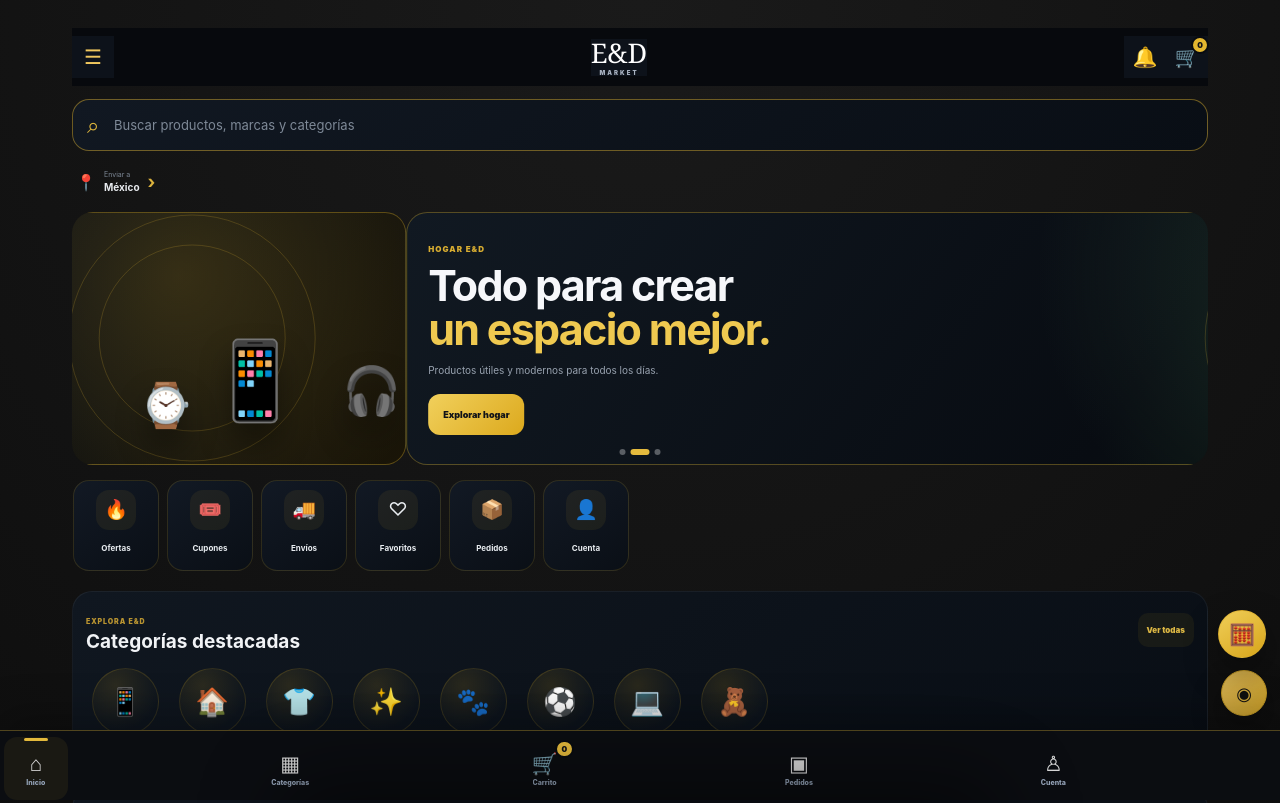
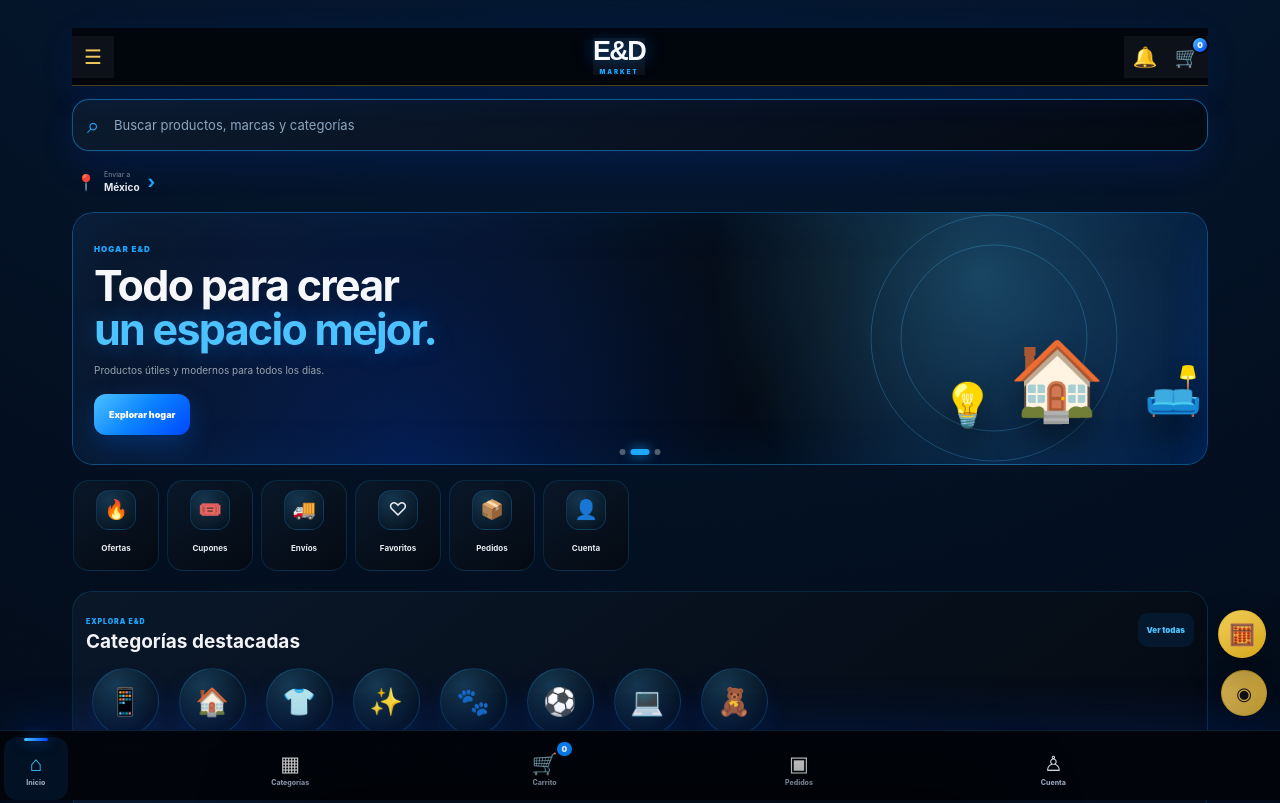
Before and after one commit to celmexatn-ctrl/celmex-store, a website: page index.html in a window 1280 px wide. Shown: the top 803 px of the page. Drawn offline with Linux system fonts and the light colour scheme; no server answers; animation ran at ten frames a second.

Commit message:
Aplicar identidad azul electrico de E&D Market Next

```diff
--- a/index.html
+++ b/index.html
@@ -31,9 +31,11 @@
   <link rel="stylesheet" href="edmarket-v303.css?v=303">
   <link rel="stylesheet" href="pricing-engine/ui.css?v=020">
   <link rel="stylesheet" href="next/styles/next.css?v=2001">
+  <link rel="stylesheet" href="next/styles/electric-brand.css?v=2100">
+  <link rel="icon" type="image/svg+xml" href="assets/branding-next/icon-next.svg?v=2100">
 </head>
 <body>
-  <div id="splash" class="splash" aria-hidden="true"><img src="assets/logo.png" alt="" decoding="async" fetchpriority="high"><strong>E&D Market</strong><span>Todo lo que buscas, en un solo lugar.</span></div>
+  <div id="splash" class="splash" aria-hidden="true"><img src="assets/branding-next/logo-next.svg?v=2100" alt="" decoding="async" fetchpriority="high"><strong>E&D Market</strong><span>Todo lo que buscas, en un solo lugar.</span></div>
   <div class="ambient ambient-a"></div><div class="ambient ambient-b"></div>
 
   <header class="topbar">
--- /dev/null
+++ b/next/styles/electric-brand.css
@@ -0,0 +1,352 @@
+/* ========================================================
+   E&D MARKET NEXT — IDENTIDAD OFICIAL AZUL ELÉCTRICO
+   ======================================================== */
+
+:root {
+  --ed-electric-050: #EAF8FF;
+  --ed-electric-100: #C7EEFF;
+  --ed-electric-300: #4CC2FF;
+  --ed-electric-400: #1EA7FF;
+  --ed-electric-500: #0B84FF;
+  --ed-electric-600: #0068E8;
+  --ed-electric-700: #0047FF;
+
+  --ed-electric-bg: #02050B;
+  --ed-electric-bg-soft: #050A13;
+  --ed-electric-surface: #07111F;
+  --ed-electric-surface-2: #0A1728;
+  --ed-electric-border: rgba(30, 167, 255, 0.25);
+  --ed-electric-text: #F7FAFF;
+  --ed-electric-muted: #8DA5BE;
+  --ed-electric-success: #23D18B;
+}
+
+/* Fondo general */
+.ed-next-enabled body {
+  background:
+    radial-gradient(
+      circle at 50% -10%,
+      rgba(11, 132, 255, 0.18),
+      transparent 34%
+    ),
+    linear-gradient(
+      180deg,
+      #030711,
+      var(--ed-electric-bg) 45%,
+      #010307
+    ) !important;
+}
+
+/* Encabezado */
+.ed-next-enabled .ed-next-header {
+  border-bottom:
+    1px solid rgba(11, 132, 255, 0.14);
+  background:
+    rgba(2, 5, 11, 0.94) !important;
+  box-shadow:
+    0 10px 35px rgba(0, 71, 255, 0.11);
+}
+
+.ed-next-enabled .ed-next-brand strong {
+  color: var(--ed-electric-text) !important;
+  font-family:
+    Arial,
+    Helvetica,
+    sans-serif !important;
+  font-weight: 900 !important;
+  letter-spacing: -0.06em;
+  text-shadow:
+    0 0 18px rgba(11, 132, 255, 0.55);
+}
+
+.ed-next-enabled .ed-next-brand small {
+  color: var(--ed-electric-400) !important;
+}
+
+/* Botones e iconos */
+.ed-next-enabled .ed-next-icon-button {
+  color: var(--ed-electric-text);
+}
+
+.ed-next-enabled .ed-next-icon-button i {
+  border-color: #02050B;
+  background:
+    linear-gradient(
+      135deg,
+      var(--ed-electric-300),
+      var(--ed-electric-700)
+    ) !important;
+  color: white;
+}
+
+/* Buscador */
+.ed-next-enabled .ed-next-search {
+  border-color:
+    rgba(30, 167, 255, 0.48) !important;
+  background:
+    linear-gradient(
+      145deg,
+      rgba(12, 27, 47, 0.98),
+      rgba(4, 10, 19, 0.98)
+    ) !important;
+  box-shadow:
+    0 0 0 1px rgba(11, 132, 255, 0.05),
+    0 14px 35px rgba(0, 71, 255, 0.12);
+}
+
+.ed-next-enabled .ed-next-search > span,
+.ed-next-enabled .ed-next-location b {
+  color: var(--ed-electric-400) !important;
+}
+
+.ed-next-enabled .ed-next-search input {
+  color: var(--ed-electric-text);
+}
+
+.ed-next-enabled .ed-next-search input::placeholder {
+  color: var(--ed-electric-muted);
+}
+
+/* Campañas */
+.ed-next-enabled .ed-next-slide {
+  border-color:
+    rgba(30, 167, 255, 0.36) !important;
+  background:
+    radial-gradient(
+      circle at 80% 25%,
+      rgba(76, 194, 255, 0.30),
+      transparent 29%
+    ),
+    radial-gradient(
+      circle at 30% 100%,
+      rgba(0, 71, 255, 0.22),
+      transparent 42%
+    ),
+    linear-gradient(
+      130deg,
+      #0A1A31,
+      #030A14 62%,
+      #031E45
+    ) !important;
+  box-shadow:
+    inset 0 0 55px rgba(11, 132, 255, 0.08),
+    0 18px 45px rgba(0, 71, 255, 0.12);
+}
+
+.ed-next-enabled .ed-next-slide small,
+.ed-next-enabled .ed-next-section-heading small {
+  color: var(--ed-electric-400) !important;
+}
+
+.ed-next-enabled .ed-next-slide h1 b,
+.ed-next-enabled .ed-next-slide h2 b {
+  color: var(--ed-electric-300) !important;
+  text-shadow:
+    0 0 24px rgba(11, 132, 255, 0.42);
+}
+
+.ed-next-enabled .ed-next-slide button,
+.ed-next-enabled .ed-pricing-primary,
+.ed-next-enabled .primary {
+  border: 0 !important;
+  background:
+    linear-gradient(
+      135deg,
+      var(--ed-electric-300),
+      var(--ed-electric-500) 48%,
+      var(--ed-electric-700)
+    ) !important;
+  color: white !important;
+  box-shadow:
+    0 10px 26px rgba(0, 104, 232, 0.30);
+}
+
+/* Aros del banner */
+.ed-next-enabled .ed-next-slide figure::before,
+.ed-next-enabled .ed-next-slide figure::after {
+  border-color:
+    rgba(76, 194, 255, 0.25) !important;
+}
+
+.ed-next-enabled
+.ed-next-campaign-dots
+button.is-active {
+  background:
+    var(--ed-electric-400) !important;
+  box-shadow:
+    0 0 12px rgba(30, 167, 255, 0.75);
+}
+
+/* Accesos rápidos */
+.ed-next-enabled .ed-next-shortcuts button,
+.ed-next-enabled .ed-next-section {
+  border-color:
+    rgba(30, 167, 255, 0.16) !important;
+  background:
+    linear-gradient(
+      145deg,
+      rgba(10, 24, 42, 0.98),
+      rgba(4, 10, 18, 0.98)
+    ) !important;
+}
+
+.ed-next-enabled
+.ed-next-shortcuts button span {
+  border:
+    1px solid rgba(30, 167, 255, 0.20);
+  background:
+    radial-gradient(
+      circle at 35% 25%,
+      rgba(76, 194, 255, 0.20),
+      rgba(5, 15, 27, 0.92)
+    ) !important;
+}
+
+/* Categorías */
+.ed-next-enabled .ed-next-category span {
+  border-color:
+    rgba(30, 167, 255, 0.22) !important;
+  background:
+    radial-gradient(
+      circle at 35% 25%,
+      rgba(76, 194, 255, 0.22),
+      #071321 72%
+    ) !important;
+  box-shadow:
+    0 10px 24px rgba(0, 71, 255, 0.10);
+}
+
+.ed-next-enabled
+.ed-next-section-heading button {
+  background:
+    rgba(11, 132, 255, 0.10) !important;
+  color:
+    var(--ed-electric-300) !important;
+}
+
+/* Navegación inferior */
+.ed-next-enabled .ed-v3-bottom-nav {
+  border-top-color:
+    rgba(30, 167, 255, 0.18) !important;
+  background:
+    rgba(2, 5, 11, 0.975) !important;
+  box-shadow:
+    0 -16px 42px rgba(0, 71, 255, 0.12);
+}
+
+.ed-next-enabled
+.ed-v3-nav-item.is-active {
+  background:
+    rgba(11, 132, 255, 0.10) !important;
+  color:
+    var(--ed-electric-300) !important;
+}
+
+.ed-next-enabled
+.ed-v3-nav-item.is-active::before {
+  background:
+    linear-gradient(
+      90deg,
+      var(--ed-electric-300),
+      var(--ed-electric-700)
+    ) !important;
+  box-shadow:
+    0 0 13px rgba(11, 132, 255, 0.75);
+}
+
+.ed-next-enabled .ed-v3-cart-nav i {
+  background:
+    var(--ed-electric-500) !important;
+  color: white !important;
+}
+
+/* Menú lateral */
+.ed-next-enabled .ed-next-menu {
+  border-right-color:
+    rgba(30, 167, 255, 0.26) !important;
+  background:
+    radial-gradient(
+      circle at 0 0,
+      rgba(11, 132, 255, 0.19),
+      transparent 29%
+    ),
+    linear-gradient(
+      155deg,
+      #09172A,
+      #02070E
+    ) !important;
+}
+
+.ed-next-enabled
+.ed-next-menu nav button > span {
+  background:
+    rgba(11, 132, 255, 0.11) !important;
+}
+
+.ed-next-enabled
+.ed-next-menu nav b {
+  color:
+    var(--ed-electric-400) !important;
+}
+
+/* Pricing Engine */
+.ed-next-enabled .ed-pricing-dialog {
+  border-color:
+    rgba(30, 167, 255, 0.35) !important;
+}
+
+.ed-next-enabled .ed-pricing-shell {
+  background:
+    radial-gradient(
+      circle at 100% 0,
+      rgba(11, 132, 255, 0.17),
+      transparent 26%
+    ),
+    linear-gradient(
+      155deg,
+      #0A1728,
+      #03080F 70%
+    ) !important;
+}
+
+.ed-next-enabled
+.ed-pricing-card-title small,
+.ed-next-enabled
+.ed-pricing-result-summary > small {
+  color:
+    var(--ed-electric-400) !important;
+}
+
+.ed-next-enabled
+.ed-pricing-result-summary > strong {
+  color:
+    var(--ed-electric-300) !important;
+}
+
+/* Splash web */
+.ed-next-enabled #splash {
+  background:
+    radial-gradient(
+      circle at 50% 40%,
+      rgba(11, 132, 255, 0.26),
+      transparent 34%
+    ),
+    #02050B !important;
+}
+
+.ed-next-enabled #splash img {
+  content:
+    url("../../assets/branding-next/logo-next.svg");
+  object-fit: contain;
+  filter:
+    drop-shadow(
+      0 0 26px rgba(11, 132, 255, 0.60)
+    );
+}
+
+/* Selección */
+.ed-next-enabled ::selection {
+  background:
+    rgba(11, 132, 255, 0.42);
+  color: white;
+}
```
Also changed, not shown: assets/branding-next/icon-next.svg (added), assets/branding-next/logo-next.svg (added), assets/branding-next/splash-next.svg (added).
